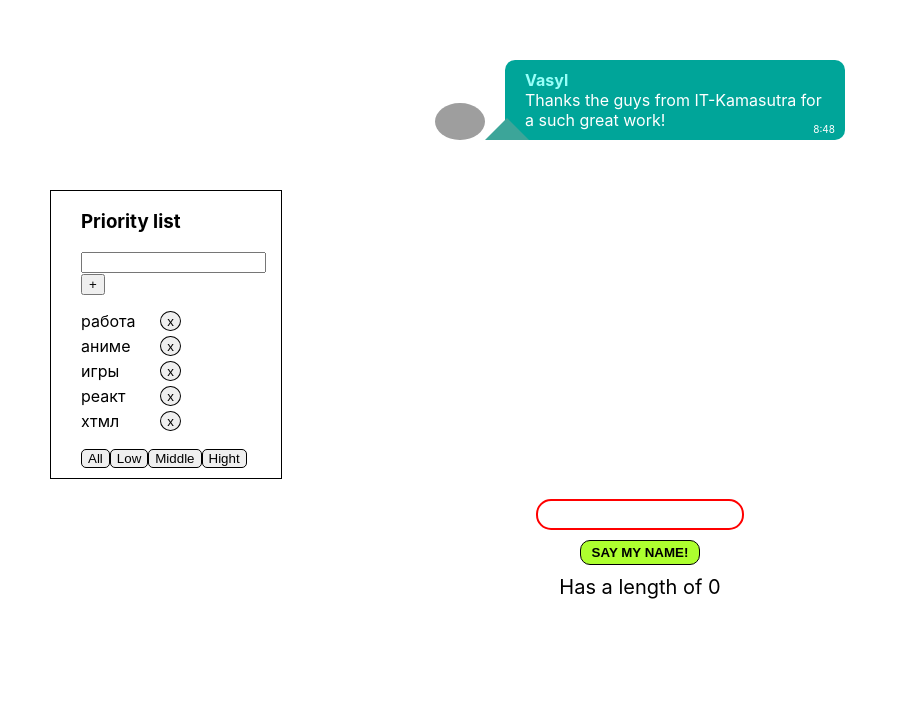
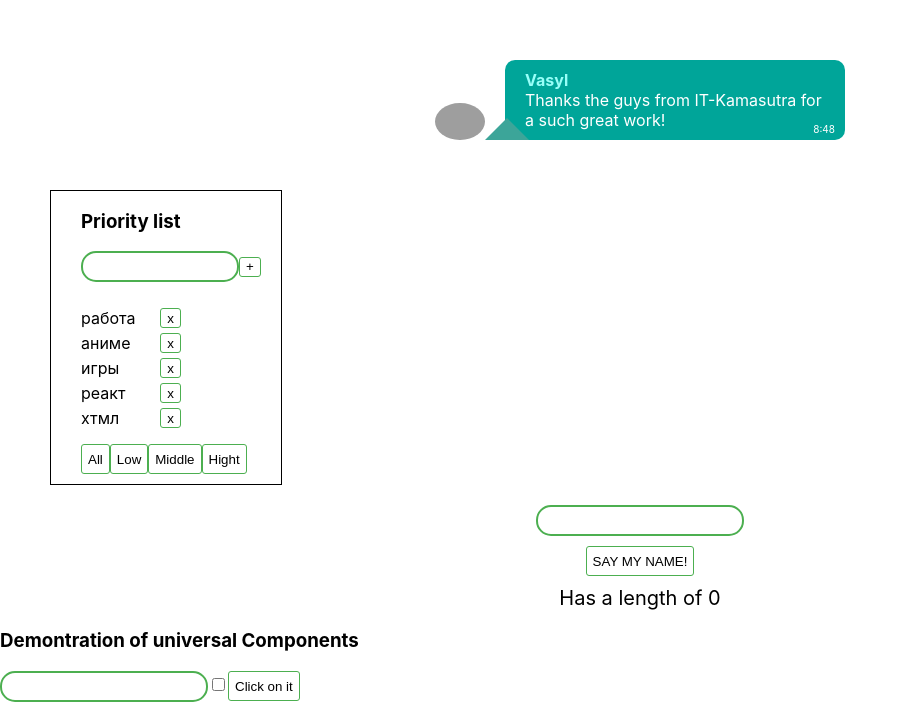
Before and after one commit to Shein92/it_kamasutra_homeWork_1, a React (Create React App) app: page / in a window 1280 px wide. Shown: the part 140-852 px from the top of the page, without its empty margins (0-908 px from the left). Before the commit the page ends 800 px from the top, so only its background shows below. Built offline with nearby package versions, Linux system fonts and the light colour scheme; grey boxes are pictures that could not be loaded.

Commit message:
added new universal components (button, input, checkbox) and added them to the old components

```diff
--- a/src/App.tsx
+++ b/src/App.tsx
@@ -5,6 +5,7 @@ import Message from './Components/Message/Message';
 import ItemList from './Components/ItemList/ItemList';
 import { v1 } from 'uuid';
 import InputAlert from './Components/InputAlert/InputAlert';
+import DemontrationFiles from './Components/DemontrationFiles/DemontrationFiles';
 
 export type ListType = {
 	id: string,
@@ -21,22 +22,22 @@ type PersonArrayType = {
 
 function App() {
 
-	let [list, setList] = useState<Array<ListType>> ([
-		{id: v1(), n: "работа", p: "hight"},
-		{id: v1(), n: "аниме", p: "low"},
-		{id: v1(), n: "игры", p: "middle"},
-		{id: v1(), n: "реакт", p: "hight"},
-		{id: v1(), n: "хтмл", p: "low"}
+	let [list, setList] = useState<Array<ListType>>([
+		{ id: v1(), n: "работа", p: "hight" },
+		{ id: v1(), n: "аниме", p: "low" },
+		{ id: v1(), n: "игры", p: "middle" },
+		{ id: v1(), n: "реакт", p: "hight" },
+		{ id: v1(), n: "хтмл", p: "low" }
 	])
 
-	function deleteItem (itemID: string) {
+	function deleteItem(itemID: string) {
 		let newList = list.filter(l => l.id !== itemID);
 		setList(newList);
 	}
 
-	let [priority, setPriority] = useState <PriorityType>("all");
+	let [priority, setPriority] = useState<PriorityType>("all");
 
-	function changeFilter (newFilter: PriorityType) {
+	function changeFilter(newFilter: PriorityType) {
 		setPriority(newFilter);
 	}
 
@@ -52,7 +53,7 @@ function App() {
 	}
 
 	function addListItem(value: string) {
-		let newItem = {id: v1(), n: value, p: "low"}
+		let newItem = { id: v1(), n: value, p: "low" }
 		let newItems = [newItem, ...list];
 		setList(newItems);
 	}
@@ -62,28 +63,29 @@ function App() {
 	let lengthOfNames: number = 0;
 
 	function sayName(newName: string) {
-		let person = {id: v1(), name: newName};
+		let person = { id: v1(), name: newName };
 		arrNames = [person, ...arrNames];
 		lengthOfNames = arrNames.length;
-		if(person.name !== "" && person.name !== null) {
+		if (person.name !== "" && person.name !== null) {
 			alert(`${person.name} has an ID ${person.id} of ${arrNames.length} people`)
 			console.log(arrNames.map(name => name.name));
 			console.log(lengthOfNames);
 		} else {
-			alert ("Try once more again!")
+			alert("Try once more again!")
 			arrNames.pop();
 		}
 	}
-	function counter () {
+	function counter() {
 		lengthOfNames = arrNames.length;
 		return lengthOfNames;
 	}
 	return (
 		<div>
-			<Message name="Vasyl" text="Thanks the guys from IT-Kamasutra for a such great work!"/>
-			<ItemList title={"Priority list"} list={PriorityStatus} deleteItem={deleteItem} changeFilter={changeFilter} addListItem={addListItem}/>
-			<InputAlert sayName={sayName} counter={counter}/>
-			</div>
+			<Message name="Vasyl" text="Thanks the guys from IT-Kamasutra for a such great work!" />
+			<ItemList title={"Priority list"} list={PriorityStatus} deleteItem={deleteItem} changeFilter={changeFilter} addListItem={addListItem} />
+			<InputAlert sayName={sayName} counter={counter} />
+			<DemontrationFiles textOnTheBtn={"Click on it"}/>
+		</div>
 	);
 }
 
--- /dev/null
+++ b/src/Components/DemontrationFiles/DemontrationFiles.tsx
@@ -0,0 +1,21 @@
+import React from 'react';
+import Input from '../../common/Input';
+import Checkbox from '../../common/Checkbox';
+import Button from '../../common/Button';
+
+type DemontrationFilesPropsType = {
+    textOnTheBtn: string
+}
+
+function DemontrationFiles(props: DemontrationFilesPropsType) {
+    return (
+        <div>
+            <h3>Demontration of universal Components</h3>
+            <Input />
+            <Checkbox />
+            <Button textOnBtn={props.textOnTheBtn}/>
+        </div>
+    )
+}
+
+export default DemontrationFiles;
--- a/src/Components/InputAlert/InputAlert.tsx
+++ b/src/Components/InputAlert/InputAlert.tsx
@@ -1,5 +1,7 @@
 import React, { useState, ChangeEvent, KeyboardEvent } from 'react';
 import s from './InputAlert.module.css';
+import Input from '../../common/Input';
+import Button from '../../common/Button';
 
 type InputAlertPropsType = {
     sayName: (newName: string) => void,
@@ -27,19 +29,33 @@ function InputAlert(props: InputAlertPropsType) {
 
     let spanStyle = {
         fontWeight: lengthItem ? 900 : 400,
-        color: lengthItem ? "red" : "black"
+        color: lengthItem ? "#4CAF50" : "black"
+    }
+
+    let inputNewStyle = {
+        margin: "0 auto",
+        fontSize: "20px",
+        display: 'block'
+    }
+
+    let btnNewStyle={
+        margin: '0px auto',
+        marginTop: '10px',
+        display: 'block'
     }
 
     return (
         <div className={s.wrapper}>
-            <input
+            {/* <input
                 className={s.input}
                 type="text"
                 value={name}
                 onChange={onChangeValue}
                 onKeyPress={onKeyPressed}
-            />
-            <button className={s.btn} onClick={sayThatName}>SAY MY NAME!</button>
+            /> */}
+            <Input style={inputNewStyle} value={name} onChange={onChangeValue} onKeyPress={onKeyPressed}/>
+            {/* <button className={s.btn} onClick={sayThatName}>SAY MY NAME!</button> */}
+            <Button redBtn={true} style={btnNewStyle} textOnBtn={"SAY MY NAME!"} onClick={sayThatName}/>
             <div className={s.spanElement}>Has a length of <span style={spanStyle}>{lengthItem}</span></div>
         </div>
     )
--- a/src/Components/ItemList/ItemList.tsx
+++ b/src/Components/ItemList/ItemList.tsx
@@ -1,6 +1,8 @@
 import React, { useState, ChangeEvent, KeyboardEvent } from 'react';
 import { ListType, PriorityType } from '../../App';
 import item from "./ItemList.module.css";
+import Button from '../../common/Button';
+import Input from '../../common/Input';
 
 type ItemListPropsType = {
     title: string,
@@ -17,6 +19,11 @@ function ItemList(props: ItemListPropsType) {
     function addItem() {
             props.addListItem(newItem);
             setNewItem("")
+    }
+    function onKeyPressed(event: KeyboardEvent<HTMLInputElement>) {
+        if (event.charCode === 13) {
+            addItem();
+        }
     }
 
     function onChangeValue(event: ChangeEvent<HTMLInputElement>) {
@@ -36,11 +43,18 @@ function ItemList(props: ItemListPropsType) {
         props.changeFilter('hight')
     }
 
+    let btnNewStyle = {
+        height: '20px'
+    }
+    let inputNewStyle = {
+        width: '150px',
+        display: 'inline-block'
+    };
     return (
         <div className={item.wrapper}>
             <h3>{props.title}</h3>
             <div>
-                <input
+                {/* <input
                     type="text"
                     value={newItem}
                     onChange={onChangeValue}
@@ -49,8 +63,11 @@ function ItemList(props: ItemListPropsType) {
                             addItem();
                         }
                     }}
+                /> */}
+                <Input style={inputNewStyle} value={newItem} onChange={onChangeValue} onKeyPress={onKeyPressed}
                 />
-                <button onClick={addItem}>+</button>
+                {/* <button onClick={addItem}>+</button> */}
+                <Button style={btnNewStyle} textOnBtn={"+"} onClick={addItem}/>
             </div>
             <ul className={item.ul}>
                 {props.list.map(l => {
@@ -60,16 +77,21 @@ function ItemList(props: ItemListPropsType) {
                     return (
                         <li className={item.li} key={l.id}>
                             {l.n}
-                            <button className={item.crossBtn} onClick={onBtnClick}>x</button>
+                            {/* <button className={item.crossBtn} onClick={onBtnClick}>x</button> */}
+                            <Button style={btnNewStyle} onClick={onBtnClick} textOnBtn={"x"}/>
                         </li>
                     )
                 })}
             </ul>
             <div>
-                <button className={item.btn} onClick={onAllBtnClick}>All</button>
+                {/* <button className={item.btn} onClick={onAllBtnClick}>All</button>
                 <button className={item.btn} onClick={onLowBtnClick}>Low</button>
                 <button className={item.btn} onClick={onMiddleBtnClick}>Middle</button>
-                <button className={item.btn} onClick={onHightBtnClick}>Hight</button>
+                <button className={item.btn} onClick={onHightBtnClick}>Hight</button> */}
+                <Button textOnBtn={"All"} onClick={onAllBtnClick}/>
+                <Button textOnBtn={"Low"} onClick={onLowBtnClick}/>
+                <Button textOnBtn={"Middle"} onClick={onMiddleBtnClick}/>
+                <Button textOnBtn={"Hight"} onClick={onHightBtnClick}/>
             </div>
         </div>
     )
--- /dev/null
+++ b/src/common/Button.module.css
@@ -0,0 +1,16 @@
+.btn {
+    outline: none;
+    transition-duration: 0.4s;
+    min-width: 20px;
+    height: 30px;
+    border: 1px solid #4CAF50;
+    background-color: #fff;
+    border-radius: 3px;
+    cursor: pointer;
+}
+
+.btn:hover {
+    background-color: #4CAF50;
+    color: white;
+    box-shadow: 0 12px 16px 0 rgba(0,0,0,0.24), 0 17px 50px 0 rgba(0,0,0,0.19);
+}
--- /dev/null
+++ b/src/common/Button.tsx
@@ -0,0 +1,19 @@
+import React from 'react';
+import s from './Button.module.css'
+
+export type ButtonPropsType = {
+    textOnBtn: string
+    onClick?: () => void
+    style?: {}
+    redBtn?: boolean
+}
+
+
+
+function Button (props: ButtonPropsType) {
+    return (
+    <button style={props.style} className={s.btn} onClick={props.onClick}>{props.textOnBtn}</button>
+    )
+}
+
+export default Button;
--- /dev/null
+++ b/src/common/Checkbox.tsx
@@ -0,0 +1,9 @@
+import React from 'react';
+
+function Checkbox() {
+    return (
+        <input type="checkbox" />
+    )
+}
+
+export default Checkbox;
--- /dev/null
+++ b/src/common/Input.module.css
@@ -0,0 +1,9 @@
+.inputStyle {
+    outline: none;
+    border: 2px solid #4CAF50;
+    border-radius: 15px;
+    height: 25px;
+    width: 200px;
+    text-align: center;
+    margin-bottom: 10px;
+}
--- /dev/null
+++ b/src/common/Input.tsx
@@ -0,0 +1,20 @@
+import React, { ChangeEvent, KeyboardEvent } from 'react';
+import s from './Input.module.css';
+
+type InputPropsType = {
+    value?: string
+    onChange?: (event: ChangeEvent<HTMLInputElement>) => void
+    onKeyPress?: (event: KeyboardEvent<HTMLInputElement>) => void
+    style?: {}
+}
+
+function Input (props: InputPropsType) {
+
+    return (
+            <input style={props.style} className={s.inputStyle} type="text" value={props.value}
+                onChange={props.onChange} onKeyPress={props.onKeyPress}
+            ></input>
+    )
+}
+
+export default Input;
```
